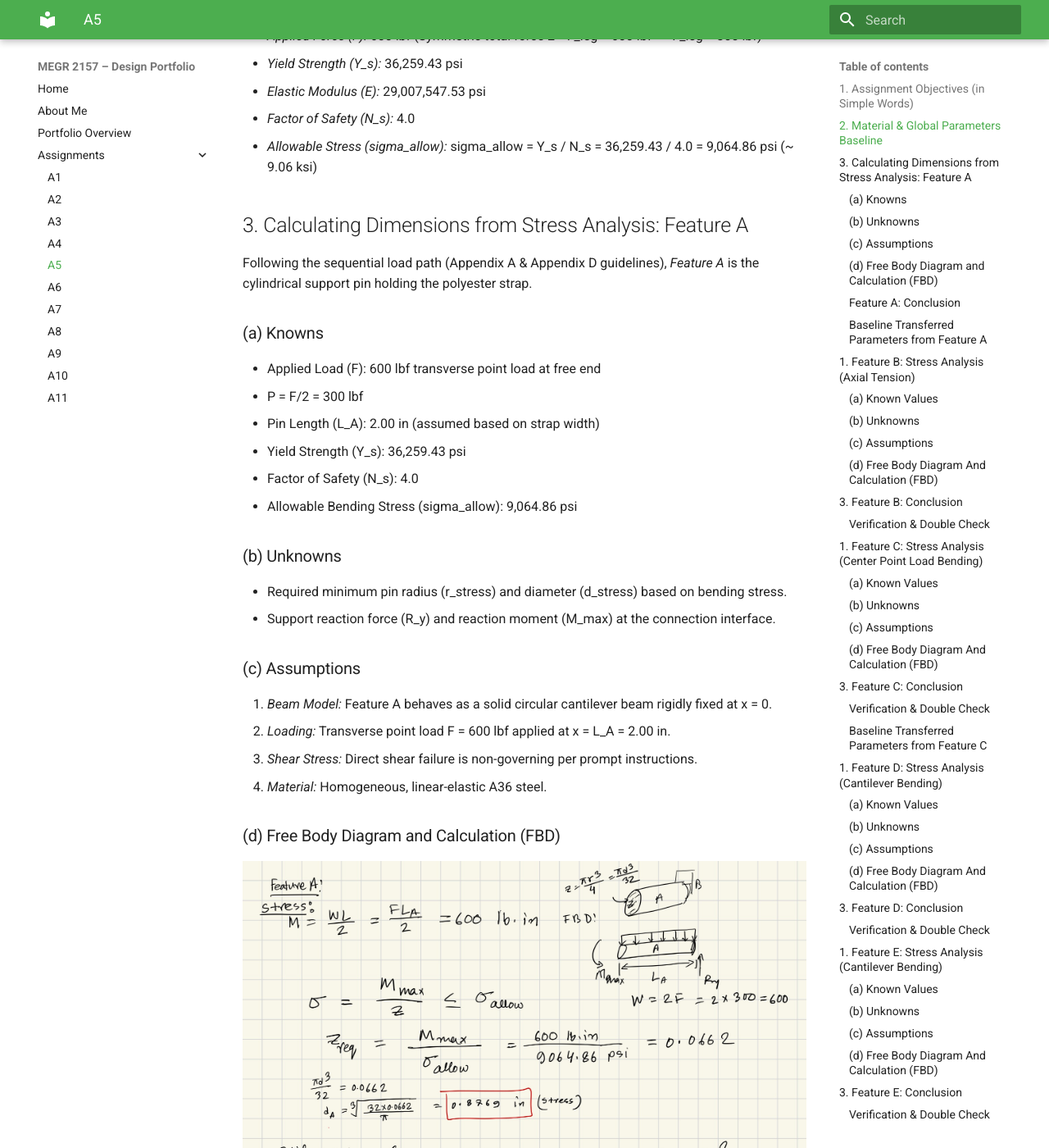
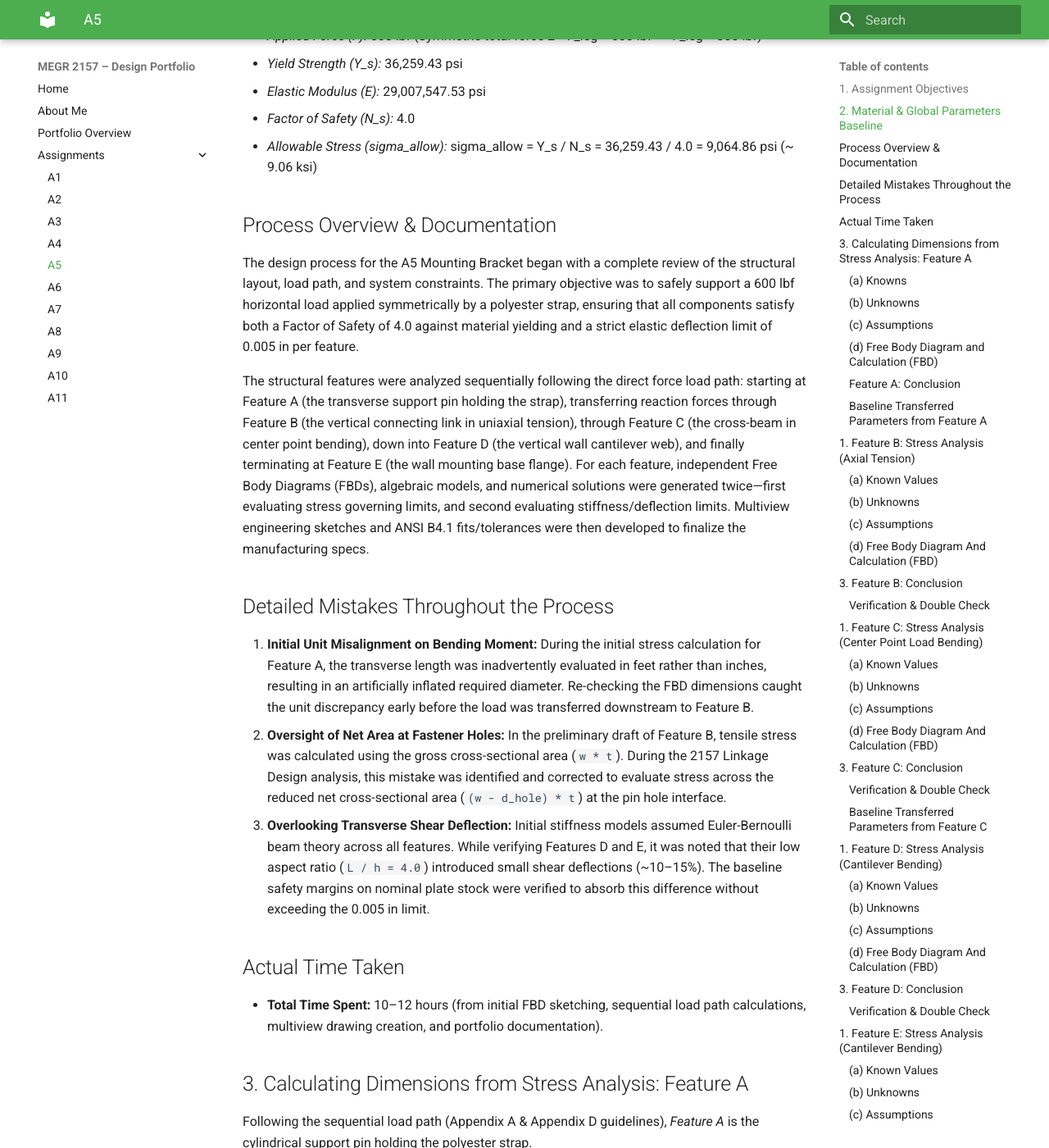
Before and after one commit to MHasan-27/megr2157-portfolio, an MkDocs documentation site: the page built from docs/assignments/A05/index.md, in a window 1280 px wide and 1400 px high, scrolled down 663 px. Shown: the whole window at 82% size. Built offline with MkDocs 1.6.1 and Material for MkDocs 9.7.7, drawn with Linux system fonts in a browser that asks for light colours; some of the changed text lies outside the part shown.

Commit message:
Enhance A5 assignment documentation with process details
Added process overview and detailed mistakes sections to the assignment documentation.

```diff
--- a/docs/assignments/A05/index.md
+++ b/docs/assignments/A05/index.md
@@ -1,6 +1,6 @@
 # A5 – [Bracket Design]
 
-## 1. Assignment Objectives (in Simple Words)
+## 1. Assignment Objectives
 
 - *Design for Strength & Safety:* Determine the minimum thickness/diameter for each structural feature on the bracket so that the material does not yield or break under a 600 lbf load with a Factor of Safety of 4.
 - *Design for Stiffness & Deflection:* Calculate the minimum required dimensions so that elastic deflection/stretching stays within 0.005 in per feature.
@@ -17,6 +17,20 @@
 - *Factor of Safety (N_s):* 4.0
 - *Allowable Stress (sigma_allow):*
   sigma_allow = Y_s / N_s = 36,259.43 / 4.0 = 9,064.86 psi (~ 9.06 ksi)
+
+## Process Overview & Documentation
+The design process for the A5 Mounting Bracket began with a complete review of the structural layout, load path, and system constraints. The primary objective was to safely support a 600 lbf horizontal load applied symmetrically by a polyester strap, ensuring that all components satisfy both a Factor of Safety of 4.0 against material yielding and a strict elastic deflection limit of 0.005 in per feature.
+
+The structural features were analyzed sequentially following the direct force load path: starting at Feature A (the transverse support pin holding the strap), transferring reaction forces through Feature B (the vertical connecting link in uniaxial tension), through Feature C (the cross-beam in center point bending), down into Feature D (the vertical wall cantilever web), and finally terminating at Feature E (the wall mounting base flange). For each feature, independent Free Body Diagrams (FBDs), algebraic models, and numerical solutions were generated twice—first evaluating stress governing limits, and second evaluating stiffness/deflection limits. Multiview engineering sketches and ANSI B4.1 fits/tolerances were then developed to finalize the manufacturing specs.
+
+## Detailed Mistakes Throughout the Process
+1. **Initial Unit Misalignment on Bending Moment:** During the initial stress calculation for Feature A, the transverse length was inadvertently evaluated in feet rather than inches, resulting in an artificially inflated required diameter. Re-checking the FBD dimensions caught the unit discrepancy early before the load was transferred downstream to Feature B.
+2. **Oversight of Net Area at Fastener Holes:** In the preliminary draft of Feature B, tensile stress was calculated using the gross cross-sectional area (`w * t`). During the 2157 Linkage Design analysis, this mistake was identified and corrected to evaluate stress across the reduced net cross-sectional area (`(w - d_hole) * t`) at the pin hole interface.
+3. **Overlooking Transverse Shear Deflection:** Initial stiffness models assumed Euler-Bernoulli beam theory across all features. While verifying Features D and E, it was noted that their low aspect ratio (`L / h = 4.0`) introduced small shear deflections (~10–15%). The baseline safety margins on nominal plate stock were verified to absorb this difference without exceeding the 0.005 in limit.
+
+## Actual Time Taken
+* **Total Time Spent:** 10–12 hours (from initial FBD sketching, sequential load path calculations, multiview drawing creation, and portfolio documentation).
+
 
 ## 3. Calculating Dimensions from Stress Analysis: Feature A
 
```
